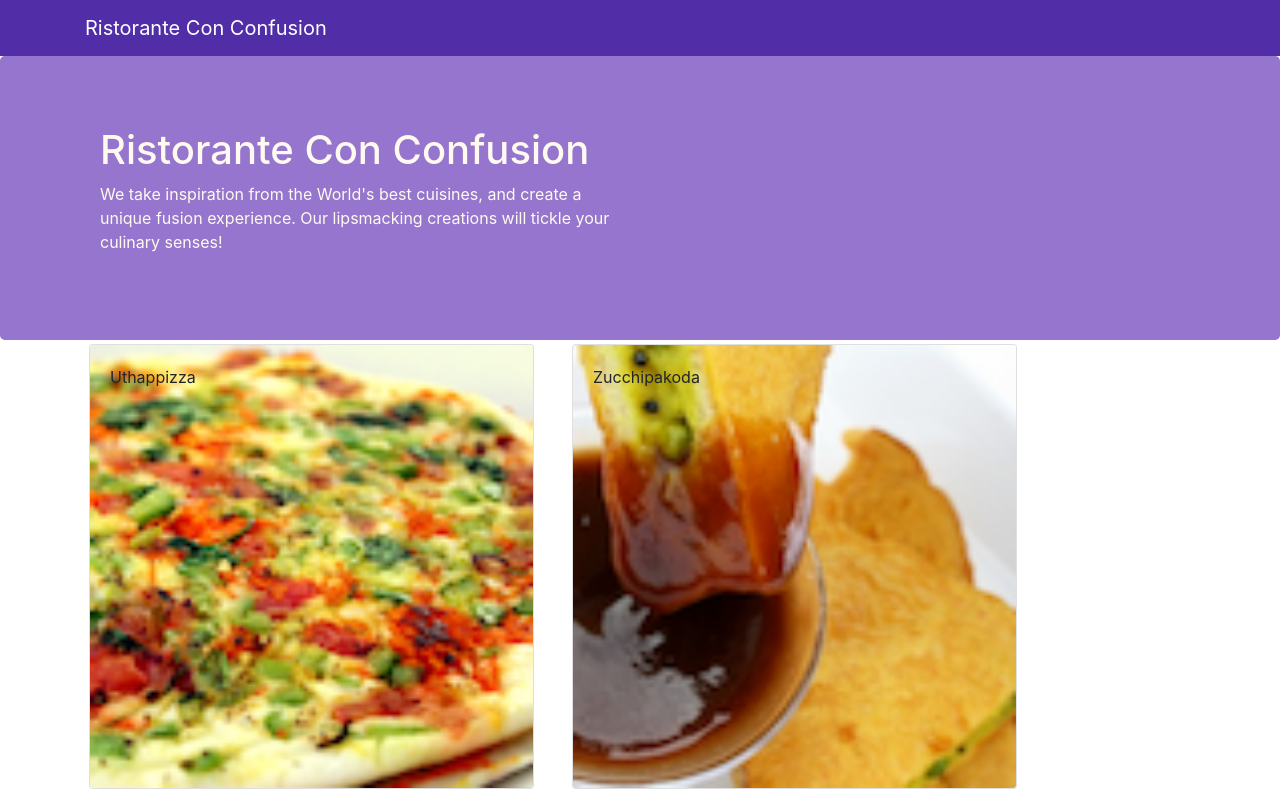
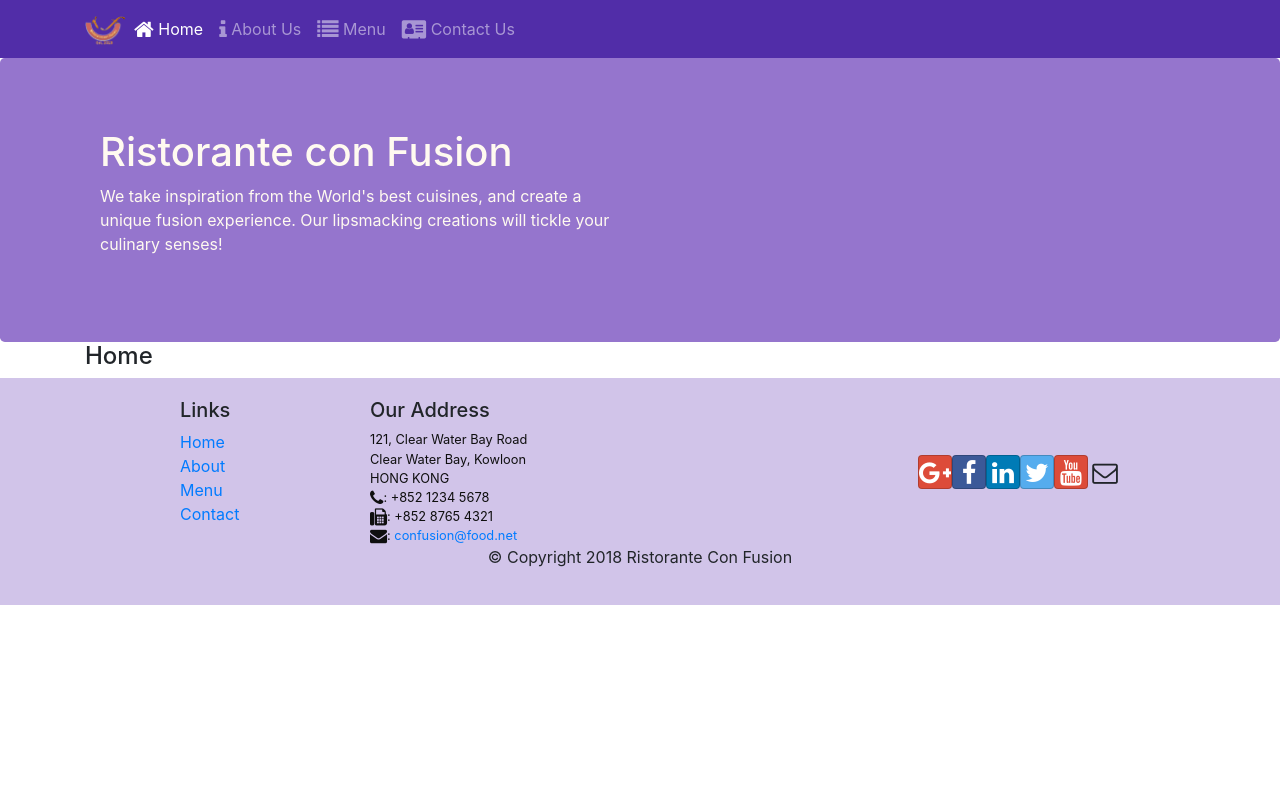
Before and after one commit to pawans1994/React_App, a React (Create React App) app: page /home in a window 1280 px wide. Shown: the top 795 px of the page. Built offline with nearby package versions, Linux system fonts and the light colour scheme.

Commit message:
React Router

```diff
--- a/package.json
+++ b/package.json
@@ -40,6 +40,7 @@
   },
   "devDependencies": {
     "bootstrap-social": "^5.1.1",
-    "font-awesome": "^4.7.0"
+    "font-awesome": "^4.7.0",
+    "react-router-dom": "^5.3.0"
   }
 }
--- a/src/App.js
+++ b/src/App.js
@@ -1,13 +1,16 @@
 import React, {Component} from 'react';
-import Main from './components/MainComponent'
+import Main from './components/MainComponent';
+import { BrowserRouter } from 'react-router-dom';
 
 class App extends Component {
 
   render() {
   return (
-    <div>
-      <Main />
-    </div>
+    <BrowserRouter>
+      <div>
+        <Main />
+      </div>
+    </BrowserRouter>
   );
 }
 }
--- a/src/components/FooterComponent.js
+++ b/src/components/FooterComponent.js
@@ -1,4 +1,5 @@
 import React from 'react';
+import { Link } from 'react-router-dom';
 
 function Footer(props) {
     return(
@@ -8,10 +9,10 @@
                 <div className="col-4 offset-1 col-sm-2">
                     <h5>Links</h5>
                     <ul className="list-unstyled">
-                        <li><a href="#">Home</a></li>
-                        <li><a href="#">About</a></li>
-                        <li><a href="#">Menu</a></li>
-                        <li><a href="contactus.html">Contact</a></li>
+                        <li><Link to="/home">Home</Link></li>
+                        <li><Link to="/aboutus">About</Link></li>
+                        <li><Link to="/menu">Menu</Link></li>
+                        <li><Link to="/contactus">Contact</Link></li>
                     </ul>
                 </div>
                 <div className="col-7 col-sm-5">
--- a/src/components/HeaderComponent.js
+++ b/src/components/HeaderComponent.js
@@ -1,26 +1,60 @@
 import React, { Component } from 'react';
-import { Navbar, NavbarBrand, Jumbotron } from 'reactstrap';
+import { Navbar, NavbarBrand, Nav, NavbarToggler, Collapse, NavItem, Jumbotron } from 'reactstrap';
+import { NavLink } from 'react-router-dom';
 
 class Header extends Component{
-    render(){
+    constructor(props){
+        super(props);
+
+        this.state = {
+            isNavOpen: false
+        }
+
+        this.toggleNav = this.toggleNav.bind(this);
+    }
+    toggleNav() {
+        if ( !this.state.isNavOpen ){
+            this.setState({
+                isNavOpen: !this.state.isNavOpen
+            });
+        }
+    }
+    render() {
         return(
-            <React.Fragment>
-            <Navbar dark>
+            <div>
+                <Navbar dark expand="md">
                     <div className="container">
-                    <NavbarBrand href="/">Ristorante Con Confusion</NavbarBrand>
+                        <NavbarToggler onClick={this.toggleNav} />
+                        <NavbarBrand className="mr-auto" href="/"><img src='assets/images/logo.png' height="30" width="41" alt='Ristorante Con Fusion' /></NavbarBrand>
+                        <Collapse isOpen={this.state.isNavOpen} navbar>
+                            <Nav navbar>
+                            <NavItem>
+                                <NavLink className="nav-link"  to='/home'><span className="fa fa-home fa-lg"></span> Home</NavLink>
+                            </NavItem>
+                            <NavItem>
+                                <NavLink className="nav-link" to='/aboutus'><span className="fa fa-info fa-lg"></span> About Us</NavLink>
+                            </NavItem>
+                            <NavItem>
+                                <NavLink className="nav-link"  to='/menu'><span className="fa fa-list fa-lg"></span> Menu</NavLink>
+                            </NavItem>
+                            <NavItem>
+                                <NavLink className="nav-link" to='/contactus'><span className="fa fa-address-card fa-lg"></span> Contact Us</NavLink>
+                            </NavItem>
+                            </Nav>
+                        </Collapse>
                     </div>
                 </Navbar>
                 <Jumbotron>
-                <div className = "container">
-                    <div className = "row row-header">
-                        <div className = "col-12 col-sm-6">
-                            <h1>Ristorante Con Confusion</h1>
+                    <div className="container">
+                        <div className="row row-header">
+                            <div className="col-12 col-sm-6">
+                                <h1>Ristorante con Fusion</h1>
                                 <p>We take inspiration from the World's best cuisines, and create a unique fusion experience. Our lipsmacking creations will tickle your culinary senses!</p>
                             </div>
                         </div>
                     </div>
                 </Jumbotron>
-            </React.Fragment>
+            </div>
         );
     }
 }
--- /dev/null
+++ b/src/components/HomeComponent.js
@@ -0,0 +1,11 @@
+import React from 'react';
+
+function Home(props){
+    return(
+        <div className='container'>
+            <h4>Home</h4>
+        </div>
+    );
+}
+
+export default Home;
--- a/src/components/MainComponent.js
+++ b/src/components/MainComponent.js
@@ -5,6 +5,8 @@
 import Header from './HeaderComponent';
 import Footer from './FooterComponent';
 import '../App.css';
+import Home from './HomeComponent';
+import { Switch, Route, Redirect } from 'react-router-dom';
 
 class Main extends Component {
   constructor(props){
@@ -12,21 +14,27 @@
 
     this.state = {
       dishes:DISHES,
-      selectedDish:null
     };
   }
 
-  onDishSelect(dishId){
-    this.setState({ selectedDish: dishId })
-}
+  render() {
 
-  render() {
+    const HomePage = () =>{
+        return(
+            <Home />
+        );
+    }
   return (
     <div>
         <Header/>
-      <Menu dishes = {this.state.dishes}
+      {/* <Menu dishes = {this.state.dishes}
             onClick = {(dishId)=>this.onDishSelect(dishId)}/>
-      <DishDetail selectedDish = {this.state.dishes.filter((dish) => dish.id === this.state.selectedDish)[0]}/>
+      <DishDetail selectedDish = {this.state.dishes.filter((dish) => dish.id === this.state.selectedDish)[0]}/> */}
+      <Switch>
+          <Route path = '/home' component={HomePage} />
+          <Route exact path = "/menu" component={() => <Menu dishes = {this.state.dishes} /> } />
+          <Redirect to = "/home" />
+      </Switch>
       <Footer/>
     </div>
   );
```
Also changed, not shown: 1 other file (tests, documents, lock files or other folders). Lines whose indentation alone changed are shown as unchanged.
